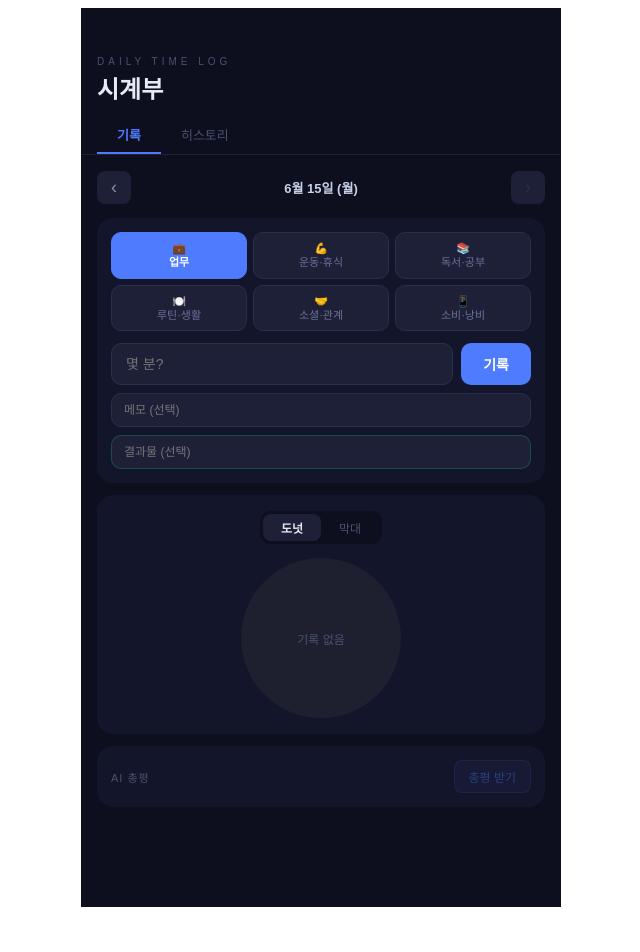
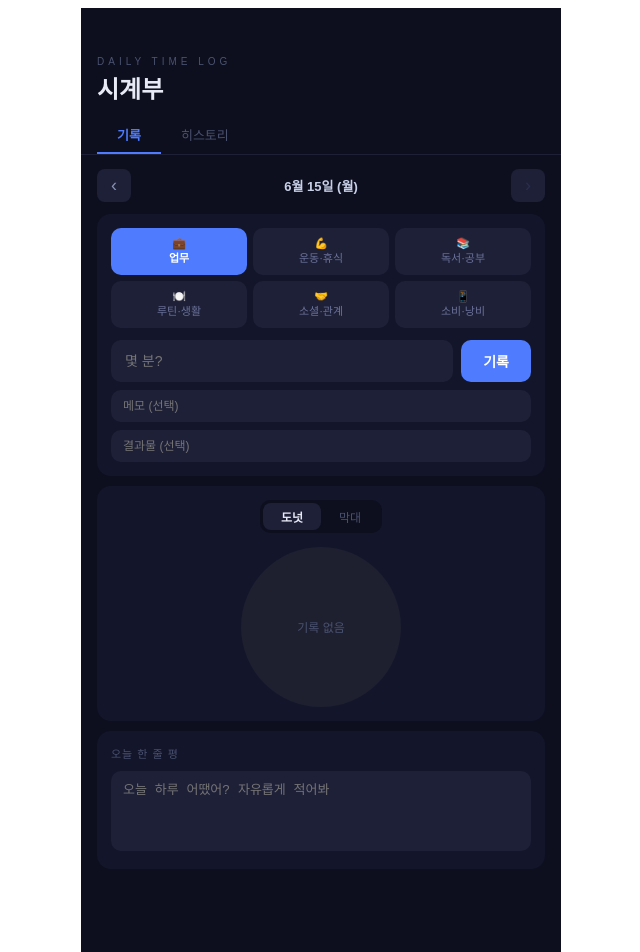
Before and after one commit to keepgoing114/sigyebu-, a React (Vite) app: page / in a window 1280 px wide. Shown: the top 952 px of the page, without its empty margins (319-959 px from the left). Before the commit the page ends 915 px from the top, so only its background shows below. Built offline with nearby package versions, Linux system fonts and the light colour scheme.

Commit message:
Update App.jsx

```diff
--- a/src/App.jsx
+++ b/src/App.jsx
@@ -58,28 +58,30 @@ function DonutChart({ data, size = 160 }) {
 
 const STORAGE_KEY = "sigyebu_records_v1";
 const HIST_KEY = "sigyebu_hist_v1";
+const NOTE_KEY = "sigyebu_notes_v1";
 
 export default function App() {
   const [records, setRecords] = useState({});
   const [historyDates, setHistoryDates] = useState([]);
+  const [notes, setNotes] = useState({});
   const [viewDate, setViewDate] = useState(todayKey());
   const [selCat, setSelCat] = useState(CATEGORIES[0].id);
   const [inputMin, setInputMin] = useState("");
   const [memo, setMemo] = useState("");
   const [output, setOutput] = useState("");
-  const [aiReview, setAiReview] = useState("");
-  const [aiLoading, setAiLoading] = useState(false);
   const [view, setView] = useState("today");
   const [chartMode, setChartMode] = useState("donut");
 
   useEffect(() => {
     try { const r = localStorage.getItem(STORAGE_KEY); if(r) setRecords(JSON.parse(r)); } catch {}
     try { const r = localStorage.getItem(HIST_KEY); if(r) setHistoryDates(JSON.parse(r)); } catch {}
+    try { const r = localStorage.getItem(NOTE_KEY); if(r) setNotes(JSON.parse(r)); } catch {}
   }, []);
 
-  const save = useCallback((rec, hist) => {
+  const save = useCallback((rec, hist, nts) => {
     try { localStorage.setItem(STORAGE_KEY, JSON.stringify(rec)); } catch {}
     try { if(hist!==undefined) localStorage.setItem(HIST_KEY, JSON.stringify(hist)); } catch {}
+    try { if(nts!==undefined) localStorage.setItem(NOTE_KEY, JSON.stringify(nts)); } catch {}
   }, []);
 
   const activeRecords = records[viewDate] || [];
@@ -97,47 +99,26 @@ export default function App() {
     const updated = { ...records, [date]: [...(records[date]||[]), newRec] };
     const newHist = historyDates.includes(date) ? historyDates : [date,...historyDates].slice(0,90);
     setRecords(updated); setHistoryDates(newHist); save(updated, newHist);
-    setInputMin(""); setMemo(""); setOutput(""); setAiReview("");
+    setInputMin(""); setMemo(""); setOutput("");
   };
 
   const deleteRecord = (idx) => {
     const updated = { ...records, [viewDate]: (records[viewDate]||[]).filter((_,i)=>i!==idx) };
-    setRecords(updated); save(updated); setAiReview("");
+    setRecords(updated); save(updated);
   };
 
-  const getAiReview = async () => {
-    if (totalMin === 0) return;
-    setAiLoading(true); setAiReview("");
-    const summary = categoryTotals.filter(c=>c.minutes>0).map(c=>`${c.label} ${Math.floor(c.minutes/60)}h ${c.minutes%60}m`).join(", ");
-    const productive = categoryTotals.filter(c=>c.type==="green").reduce((s,c)=>s+c.minutes,0);
-    const consumed = categoryTotals.filter(c=>c.type==="red").reduce((s,c)=>s+c.minutes,0);
-    const outputList = allOutputs.length>0 ? allOutputs.map(r=>r.output).join(", ") : "없음";
-    try {
-      const res = await fetch("https://api.anthropic.com/v1/messages", {
-        method:"POST",
-        headers:{ "Content-Type":"application/json", "x-api-key": import.meta.env.VITE_ANTHROPIC_API_KEY, "anthropic-version":"2023-06-01", "anthropic-dangerous-direct-browser-access": "true" },
-        body: JSON.stringify({
-          model:"claude-sonnet-4-6", max_tokens:1000,
-          system:`당신은 생산성 코치입니다. 하루 시간 기록과 결과물을 보고 솔직한 총평을 해주세요.
-핵심은 "시간 대비 결과물"입니다.
-형식:
-1. 한 줄 평가 (이모지 포함, 20자 이내)
-2. 시간 투자 대비 결과물 평가
-3. 아쉬운 점 1가지 (팩폭이되 따뜻하게)
-4. 내일 딱 하나 바꾼다면
-200자 이내. 마크다운 없이.`,
-          messages:[{ role:"user", content:`${formatDate(viewDate)}\n시간: ${summary}\n결과물: ${outputList}\n총 ${Math.floor(totalMin/60)}h ${totalMin%60}m | 생산 ${Math.floor(productive/60)}h ${productive%60}m | 소비 ${Math.floor(consumed/60)}h ${consumed%60}m` }]
-        })
-      });
-      const data = await res.json();
-      setAiReview(data.content?.find(b=>b.type==="text")?.text || "총평 실패");
-    } catch { setAiReview("총평을 불러오지 못했어요."); }
-    setAiLoading(false);
+  const saveNote = (date, text) => {
+    const updated = { ...notes, [date]: text };
+    setNotes(updated);
+    save(records, undefined, updated);
   };
+
+  const S = { background:"#13152a", borderRadius:14, padding:"14px", marginBottom:10 };
 
   return (
     <div style={{ maxWidth:480, margin:"0 auto", minHeight:"100vh", background:"#0d0f1e", color:"#e8eaf6", fontFamily:"'Apple SD Gothic Neo','Pretendard',sans-serif", paddingBottom:80 }}>
 
+      {/* 헤더 */}
       <div style={{ padding:"48px 16px 0", borderBottom:"1px solid #1e2038" }}>
         <div style={{ fontSize:10, letterSpacing:4, color:"#4a5270", textTransform:"uppercase", marginBottom:3 }}>Daily Time Log</div>
         <div style={{ fontSize:24, fontWeight:800 }}>시계부</div>
@@ -154,62 +135,47 @@ export default function App() {
       </div>
 
       {view==="today" && (
-        <div style={{ padding:"16px 16px 0" }}>
+        <div style={{ padding:"14px 16px 0" }}>
 
           {/* 날짜 */}
-          <div style={{ display:"flex", alignItems:"center", justifyContent:"space-between", marginBottom:14 }}>
-            <button onClick={()=>{ const d=new Date(viewDate+"T00:00:00"); d.setDate(d.getDate()-1); setViewDate(d.toISOString().slice(0,10)); setAiReview(""); }}
+          <div style={{ display:"flex", alignItems:"center", justifyContent:"space-between", marginBottom:12 }}>
+            <button onClick={()=>{ const d=new Date(viewDate+"T00:00:00"); d.setDate(d.getDate()-1); setViewDate(d.toISOString().slice(0,10)); }}
               style={{ background:"#1e2038", border:"none", color:"#8892b0", padding:"6px 14px", borderRadius:8, cursor:"pointer", fontSize:18 }}>‹</button>
             <span style={{ fontSize:13, fontWeight:600, color:"#c8d0e8" }}>{formatDate(viewDate)}</span>
-            <button onClick={()=>{ const d=new Date(viewDate+"T00:00:00"); d.setDate(d.getDate()+1); const nd=d.toISOString().slice(0,10); if(nd<=todayKey()){setViewDate(nd);setAiReview("");} }}
+            <button onClick={()=>{ const d=new Date(viewDate+"T00:00:00"); d.setDate(d.getDate()+1); const nd=d.toISOString().slice(0,10); if(nd<=todayKey()){setViewDate(nd);} }}
               style={{ background:"#1e2038", border:"none", color:viewDate>=todayKey()?"#2a2e4a":"#8892b0", padding:"6px 14px", borderRadius:8, cursor:"pointer", fontSize:18 }}>›</button>
           </div>
 
-          {/* 입력 */}
-          <div style={{ background:"#13152a", borderRadius:16, padding:"14px", marginBottom:12 }}>
-            {/* 카테고리 3열 그리드 */}
+          {/* 1. 입력 */}
+          <div style={S}>
             <div style={{ display:"grid", gridTemplateColumns:"1fr 1fr 1fr", gap:6, marginBottom:12 }}>
               {CATEGORIES.map(cat => (
                 <button key={cat.id} onClick={()=>setSelCat(cat.id)} style={{
                   padding:"8px 4px", borderRadius:10, fontSize:11, cursor:"pointer",
                   background: selCat===cat.id ? cat.color : "#1e2038",
                   color: selCat===cat.id ? "#fff" : "#6b7299",
-                  border: selCat===cat.id ? `1px solid ${cat.color}` : "1px solid #2a2e4a",
+                  border: "none",
                   fontWeight: selCat===cat.id ? 700 : 400, transition:"all .15s",
-                  textAlign:"center", lineHeight:1.3
+                  textAlign:"center", lineHeight:1.4
                 }}>{cat.emoji}<br/>{cat.label}</button>
               ))}
             </div>
-            {/* 시간 입력 */}
             <div style={{ display:"flex", gap:8, marginBottom:8 }}>
               <input type="number" placeholder="몇 분?" value={inputMin}
                 onChange={e=>setInputMin(e.target.value)}
                 onKeyDown={e=>e.key==="Enter"&&addRecord()}
-                style={{ flex:1, background:"#1e2038", border:"1px solid #2a2e4a", borderRadius:10, padding:"11px 14px", color:"#e8eaf6", fontSize:14, outline:"none" }}/>
+                style={{ flex:1, background:"#1e2038", border:"none", borderRadius:10, padding:"11px 14px", color:"#e8eaf6", fontSize:14, outline:"none" }}/>
               <button onClick={addRecord} style={{ background:"#4F7CFF", border:"none", borderRadius:10, padding:"11px 22px", color:"#fff", fontSize:14, fontWeight:700, cursor:"pointer" }}>기록</button>
             </div>
-            {/* 메모 - 세로 배치 */}
             <input placeholder="메모 (선택)" value={memo} onChange={e=>setMemo(e.target.value)}
-              style={{ width:"100%", boxSizing:"border-box", background:"#1e2038", border:"1px solid #2a2e4a", borderRadius:10, padding:"9px 12px", color:"#e8eaf6", fontSize:12, outline:"none", marginBottom:8 }}/>
+              style={{ width:"100%", boxSizing:"border-box", background:"#1e2038", border:"none", borderRadius:10, padding:"9px 12px", color:"#e8eaf6", fontSize:12, outline:"none", marginBottom:8 }}/>
             <input placeholder="결과물 (선택)" value={output} onChange={e=>setOutput(e.target.value)}
               onKeyDown={e=>e.key==="Enter"&&addRecord()}
-              style={{ width:"100%", boxSizing:"border-box", background:"#1e2038", border:"1px solid #00C48C44", borderRadius:10, padding:"9px 12px", color:"#e8eaf6", fontSize:12, outline:"none" }}/>
+              style={{ width:"100%", boxSizing:"border-box", background:"#1e2038", border:"none", borderRadius:10, padding:"9px 12px", color:"#e8eaf6", fontSize:12, outline:"none" }}/>
           </div>
 
-          {/* 결과물 요약 */}
-          {allOutputs.length > 0 && (
-            <div style={{ background:"#13152a", borderRadius:16, padding:"12px 14px", marginBottom:12 }}>
-              <div style={{ fontSize:11, color:"#4a5270", letterSpacing:1, marginBottom:8 }}>오늘의 결과물</div>
-              <div style={{ display:"flex", flexWrap:"wrap", gap:6 }}>
-                {allOutputs.map((r,i) => (
-                  <span key={i} style={{ background:"#00C48C22", border:"1px solid #00C48C44", borderRadius:20, padding:"4px 10px", fontSize:11, color:"#00C48C" }}>✓ {r.output}</span>
-                ))}
-              </div>
-            </div>
-          )}
-
-          {/* 차트 */}
-          <div style={{ background:"#13152a", borderRadius:16, padding:"16px 14px", marginBottom:12 }}>
+          {/* 2. 차트 */}
+          <div style={S}>
             <div style={{ display:"flex", background:"#0d0f1e", borderRadius:10, padding:3, width:"fit-content", margin:"0 auto 14px" }}>
               {[["donut","도넛"],["bar","막대"]].map(([mode,label])=>(
                 <button key={mode} onClick={()=>setChartMode(mode)} style={{
@@ -267,9 +233,19 @@ export default function App() {
             )}
           </div>
 
-          {/* 로그 */}
+          {/* 3. 로그 + 결과물 */}
           {activeRecords.length>0 && (
-            <div style={{ background:"#13152a", borderRadius:16, padding:"14px", marginBottom:12 }}>
+            <div style={S}>
+              {allOutputs.length>0 && (
+                <div style={{ marginBottom:12 }}>
+                  <div style={{ fontSize:11, color:"#4a5270", letterSpacing:1, marginBottom:8 }}>오늘의 결과물</div>
+                  <div style={{ display:"flex", flexWrap:"wrap", gap:6 }}>
+                    {allOutputs.map((r,i) => (
+                      <span key={i} style={{ background:"#00C48C22", borderRadius:20, padding:"4px 10px", fontSize:11, color:"#00C48C" }}>✓ {r.output}</span>
+                    ))}
+                  </div>
+                </div>
+              )}
               <div style={{ fontSize:11, color:"#4a5270", marginBottom:10, letterSpacing:1 }}>LOG</div>
               {[...activeRecords].reverse().map((r,i)=>{
                 const cat = CATEGORIES.find(c=>c.id===r.cat);
@@ -297,27 +273,21 @@ export default function App() {
             </div>
           )}
 
-          {/* AI 총평 */}
-          <div style={{ background:"#13152a", borderRadius:16, padding:"14px", marginBottom:20 }}>
-            <div style={{ display:"flex", justifyContent:"space-between", alignItems:"center", marginBottom:aiReview?12:0 }}>
-              <div style={{ fontSize:11, color:"#4a5270", letterSpacing:1 }}>AI 총평</div>
-              <button onClick={getAiReview} disabled={aiLoading||totalMin===0} style={{
-                background:"#4F7CFF22", border:"1px solid #4F7CFF44", borderRadius:8, padding:"7px 14px",
-                color:aiLoading?"#4a5270":"#4F7CFF", fontSize:12,
-                cursor:totalMin===0?"default":"pointer", fontWeight:500, opacity:totalMin===0?0.4:1
-              }}>{aiLoading?"분석 중...":"총평 받기"}</button>
-            </div>
-            {aiReview && (
-              <div style={{ background:"#0d0f1e", borderRadius:10, padding:"12px 14px", fontSize:13, color:"#c8d0e8", lineHeight:1.75, whiteSpace:"pre-wrap", borderLeft:"3px solid #4F7CFF" }}>
-                {aiReview}
-              </div>
-            )}
+          {/* 4. 셀프 총평 */}
+          <div style={{ ...S, marginBottom:20 }}>
+            <div style={{ fontSize:11, color:"#4a5270", letterSpacing:1, marginBottom:10 }}>오늘 한 줄 평</div>
+            <textarea
+              placeholder="오늘 하루 어땠어? 자유롭게 적어봐"
+              value={notes[viewDate]||""}
+              onChange={e=>saveNote(viewDate, e.target.value)}
+              style={{ width:"100%", boxSizing:"border-box", background:"#1e2038", border:"none", borderRadius:10, padding:"10px 12px", color:"#e8eaf6", fontSize:13, outline:"none", resize:"none", minHeight:80, lineHeight:1.6 }}
+            />
           </div>
         </div>
       )}
 
       {view==="history" && (
-        <div style={{ padding:"16px" }}>
+        <div style={{ padding:"14px 16px" }}>
           {historyDates.length===0
             ? <div style={{ textAlign:"center", color:"#3a4060", fontSize:13, marginTop:60 }}>
                 <div style={{ fontSize:32, marginBottom:12 }}>📭</div>아직 기록이 없어요
@@ -328,9 +298,10 @@ export default function App() {
               const prod = recs.filter(r=>CATEGORIES.find(c=>c.id===r.cat)?.type==="green").reduce((s,r)=>s+r.min,0);
               const cons = recs.filter(r=>CATEGORIES.find(c=>c.id===r.cat)?.type==="red").reduce((s,r)=>s+r.min,0);
               const outs = recs.filter(r=>r.output).length;
+              const note = notes[date];
               return (
-                <button key={date} onClick={()=>{ setViewDate(date); setView("today"); setAiReview(""); }} style={{
-                  width:"100%", background:"#13152a", border:"1px solid #1e2038", borderRadius:14,
+                <button key={date} onClick={()=>{ setViewDate(date); setView("today"); }} style={{
+                  width:"100%", background:"#13152a", border:"none", borderRadius:14,
                   padding:"12px 14px", marginBottom:10, cursor:"pointer", textAlign:"left", display:"block", boxSizing:"border-box"
                 }}>
                   <div style={{ display:"flex", justifyContent:"space-between", alignItems:"center" }}>
@@ -342,6 +313,7 @@ export default function App() {
                     <span style={{ fontSize:11, color:"#FF6B6B" }}>소비 {Math.floor(cons/60)}h {cons%60}m</span>
                     {outs>0 && <span style={{ fontSize:11, color:"#00C48C" }}>결과물 {outs}개</span>}
                   </div>
+                  {note && <div style={{ fontSize:11, color:"#6b7299", marginTop:6, fontStyle:"italic" }}>"{note}"</div>}
                   <div style={{ marginTop:8, display:"flex", height:3, borderRadius:3, overflow:"hidden" }}>
                     {["green","yellow","red"].map(t=>{ const m=recs.filter(r=>CATEGORIES.find(c=>c.id===r.cat)?.type===t).reduce((s,r)=>s+r.min,0); return tot>0?<div key={t} style={{ width:`${m/tot*100}%`, background:TYPE_COLOR[t] }}/>:null; })}
                   </div>
```
